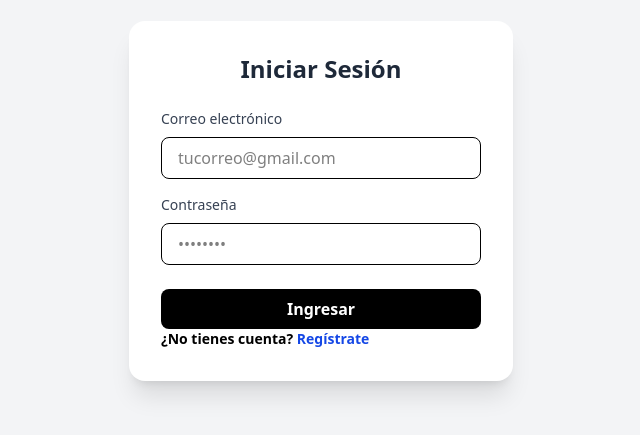
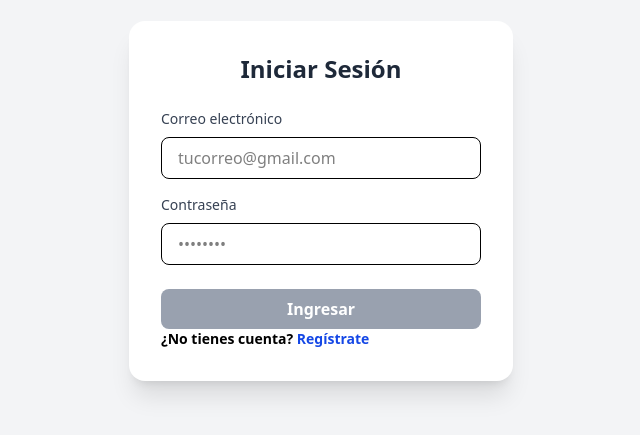
Before and after one commit to jaavispeed/Pingify, a React (Vite) app: page /login in a window 1280 px wide. Shown: the part 199-634 px from the top of the page, without its empty margins (319-959 px from the left). Built offline with nearby package versions, Linux system fonts and the light colour scheme.

Commit message:
Validaciones en el email

```diff
--- a/src/components/auth/Login/Login.jsx
+++ b/src/components/auth/Login/Login.jsx
@@ -1,4 +1,4 @@
-import React, { useContext, useState } from 'react';
+import React, { useContext, useEffect, useState } from 'react';
 import { Link, useNavigate } from 'react-router-dom';
 import { AuthContext } from '../context/AuthContext';
 import { toast, ToastContainer } from 'react-toastify';
@@ -10,13 +10,22 @@ const Login = () => {
 
   const [email, setEmail] = useState('');
   const [password, setPassword] = useState('');
+  const [isValid, setIsValid] = useState(false);
+
+
   const handleEmailChange = (e) => setEmail(e.target.value);
+  const emailRegex = /^[a-zA-Z0-9._-]+@[a-zA-Z0-9.-]+\.[a-zA-Z]{2,6}$/;
   const handlePasswordChange = (e) => setPassword(e.target.value);
+
+  useEffect(() => {
+    const isEmailValid = emailRegex.test(email);
+    const isPasswordValid = password.length >= 6;
+    setIsValid(isEmailValid && isPasswordValid);
+  }, [email, password]);
 
   const onLogin = async (e) => {
     e.preventDefault();
     try {
-      // Intentamos hacer login
       await login(email, password);
       navigate('/', { replace: true });
     } catch (error) {
@@ -42,6 +51,9 @@ const Login = () => {
               className="w-full px-4 py-2 border rounded-lg focus:outline-none focus:ring-2 focus:ring-blue-500"
               required
             />
+            {!emailRegex.test(email) && email && (
+              <p className="text-red-500 text-sm mt-1">Formato de email no válido</p>
+            )}
           </div>
 
           <div className="mb-6">
@@ -57,18 +69,24 @@ const Login = () => {
               className="w-full px-4 py-2 border rounded-lg focus:outline-none focus:ring-2 focus:ring-blue-500"
               required
             />
+            {password && password.length < 6 && (
+              <p className="text-red-500 text-sm mt-1">La contraseña debe tener al menos 6 caracteres</p>
+            )}
+
           </div>
 
           <button
             type="submit"
-            className="w-full bg-black hover:bg-gray-800 text-white font-semibold py-2 px-4 rounded-lg transition duration-200"
+            className={`w-full ${isValid ? 'bg-black hover:bg-gray-800' : 'bg-gray-400 cursor-not-allowed'} text-white font-semibold py-2 px-4 rounded-lg transition duration-200`}
+            disabled={!isValid}
           >
             Ingresar
           </button>
+
           <p className='font-semibold text-sm'>¿No tienes cuenta? <Link to='/register' className='text-blue-700 font-bold'>Regístrate</Link></p>
         </form>
       </div>
-      <ToastContainer/>
+      <ToastContainer />
     </div>
   );
 };
```
